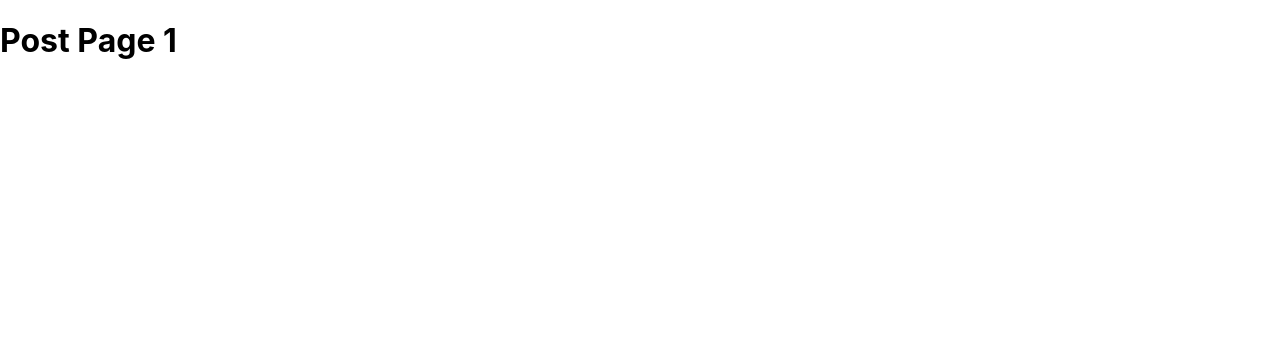
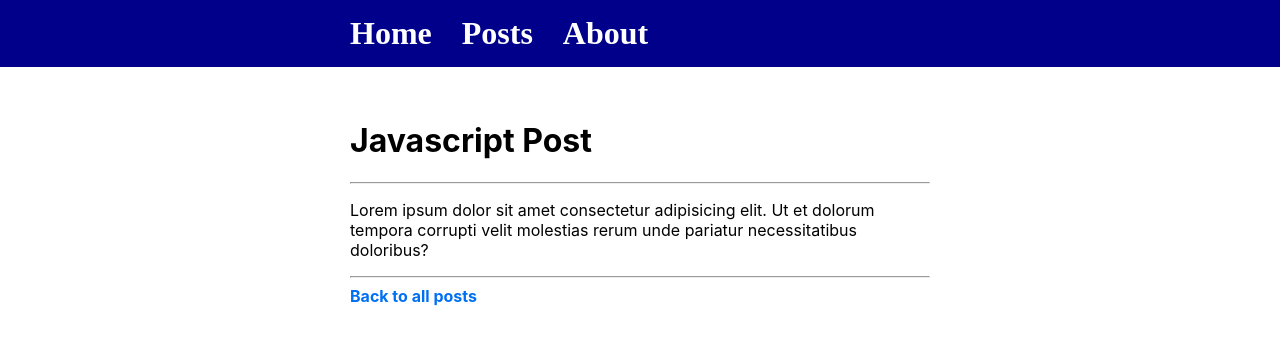
Before and after one commit to FoxyGirl/next-start, a Next.js app: page /post/1 in a window 1280 px wide. Shown: the top 344 px of the page. Built offline with nearby package versions, Linux system fonts and the light colour scheme; data requests are answered from the project's data file; a web font is replaced by a local one.

Commit message:
Add getInitialProps to get data for SSR

```diff
--- /dev/null
+++ b/constants.js
@@ -0,0 +1 @@
+export const baseUrl = 'http://localhost:4200'
--- a/pages/post/[id].js
+++ b/pages/post/[id].js
@@ -1,14 +1,34 @@
 import { useRouter } from 'next/router'
+import Link from 'next/link'
+import { baseUrl } from '../../constants'
+import MainLayout from '../../components/MainLayout'
+import styles from '../../styles/Posts.module.scss'
 
-const Post = () => {
+const Post = ({ post }) => {
   const router = useRouter()
-  console.log('router', router)
+
+  const { title, body } = post
 
   return (
-    <div className="main">
-      <h1>Post Page {router.query.id}</h1>
-    </div>
+    <MainLayout title={`Post: ${router.query.id}`}>
+      <div className="main">
+        <h1>{title}</h1>
+        <hr />
+        <p>{body}</p>
+        <hr />
+        <Link href="/posts">
+          <a className={styles.link}>Back to all posts</a>
+        </Link>
+      </div>
+    </MainLayout>
   )
 }
 
+Post.getInitialProps = async (ctx) => {
+  const { id } = ctx.query
+  const res = await fetch(`${baseUrl}/posts/${id}`)
+  const post = await res.json()
+  return { post }
+}
+
 export default Post
--- /dev/null
+++ b/styles/Posts.module.scss
@@ -0,0 +1,10 @@
+@import 'variables.scss';
+
+.link {
+  color: $color-main;
+  font-weight: bold;
+
+  &:hover {
+    text-decoration: underline;
+  }
+}
--- /dev/null
+++ b/styles/variables.scss
@@ -0,0 +1 @@
+$color-main: #0070f3;
```
Also changed, not shown: pages/posts.js (+14 -18 lines).
